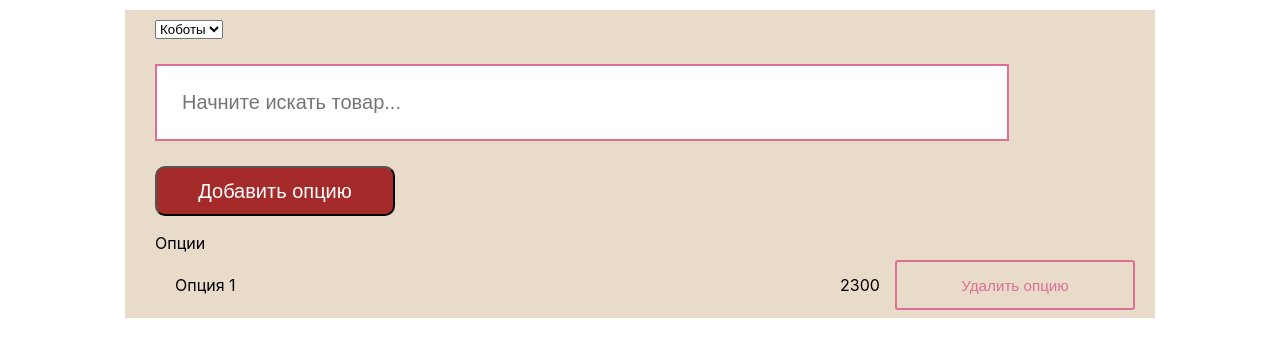
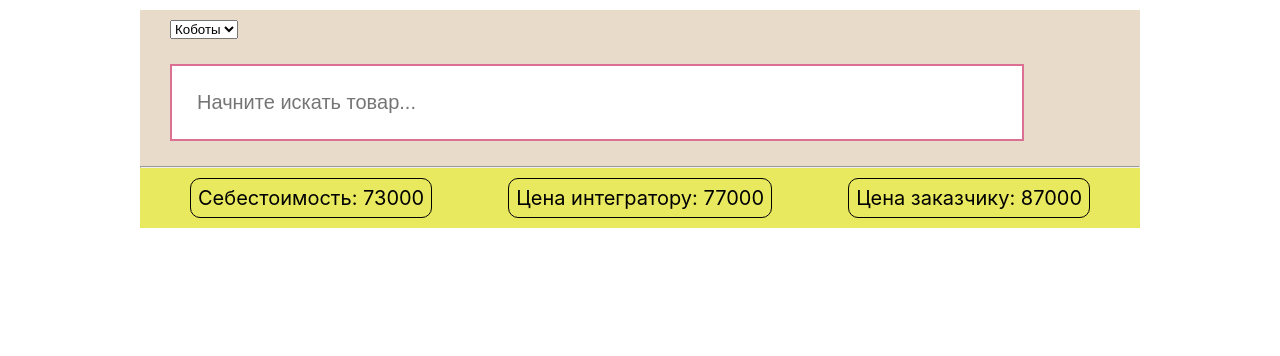
Before and after one commit to kp-app/kp-app-frontend, a React (Vite) app in the folder frontend/: page / in a window 1280 px wide. Shown: the top 356 px of the page. Built offline with nearby package versions, Linux system fonts and the light colour scheme.

Commit message:
Simplify card UI

```diff
--- a/frontend/src/components/ItemCard/ItemCard.jsx
+++ b/frontend/src/components/ItemCard/ItemCard.jsx
@@ -1,19 +1,26 @@
-import { card, category_selector } from './ItemCard.module.css'
-import { OptionsList } from './OptionsList/OptionsList'
+import { card, category_selector, card_container, searchbar_align } from './ItemCard.module.css'
+import { PriceBar } from './PriceBar/PriceBar'
+// import { OptionsList } from './OptionsList/OptionsList'
 import { ProductBar } from './ProductBar/ProductBar'
 
 export const ItemCard = (props) => {
 
     return (
+       <div className={card_container}>
            <div className={card}>
                <div className={category_selector}>
                    <select name="category_selector" id="cat_sel">
                        <option value="value">Коботы</option>
                    </select>
                 </div>
+                <div className={searchbar_align}>
                     <ProductBar />
-            <button>Добавить опцию</button>
-            <OptionsList />
+                </div>
+                {/* <button>Добавить опцию</button>
+                <OptionsList /> */}
+
+           </div>
+           <PriceBar/>
        </div>
     )
 }
--- a/frontend/src/components/ItemCard/ItemCard.module.css
+++ b/frontend/src/components/ItemCard/ItemCard.module.css
@@ -1,10 +1,20 @@
+.card_container {
+    display: flex;
+    flex-direction: column;
+    width: 1000px;
+    margin: auto;
+}
+
 .card {
     display: flex;
     flex-direction: column;
     width: 1000px;
     background-color: rgb(233, 219, 202);
-    padding-left: 30px;
     margin: auto;
+}
+
+.searchbar_align {
+    padding-left: var(--card-common-padding-size);
 }
 
 .category_selector {
@@ -12,6 +22,7 @@
     flex-direction: row;
     align-items: center;
     margin-top: 10px;
+    margin-left: var(--card-common-padding-size);
 }
 
 button {
```
Lines whose indentation alone changed are shown as unchanged.
